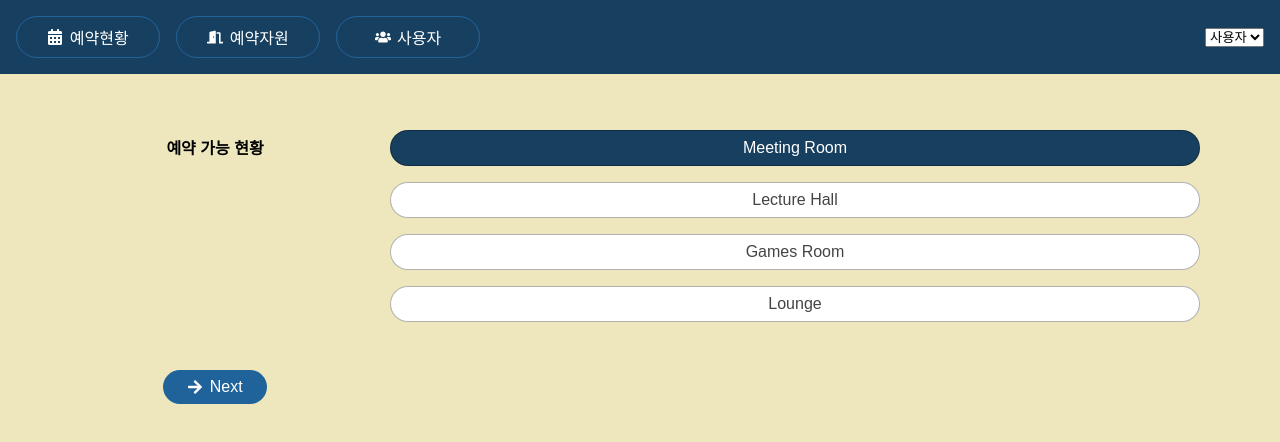
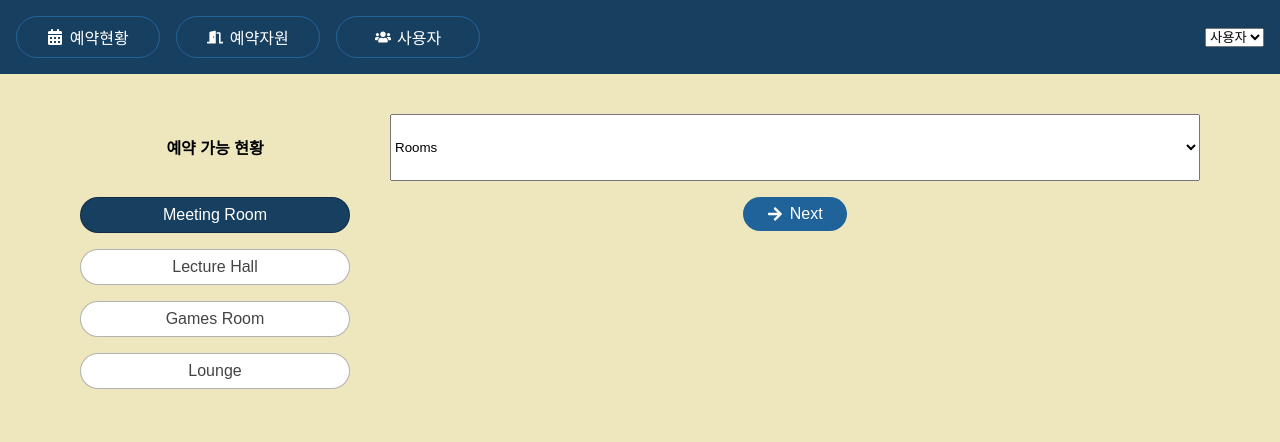
Before and after one commit to samesamessa/React-Demo, a React (Vite) app: page /bookable in a window 1280 px wide. Shown: the top 442 px of the page. Built offline with nearby package versions, Linux system fonts and the light colour scheme.

Commit message:
#3 useState_2 (상태값 관리) 자원의 그룹값 선택할 select 추가

```diff
--- a/src/component/Bookables/BookList.jsx
+++ b/src/component/Bookables/BookList.jsx
@@ -4,20 +4,26 @@
 
 function BookList(){
     console.log("bookables", bookables)
-    const group = "Rooms"
+    // const group = "Rooms"
+    const [group, setGroup] = useState("Rooms")
     const bookableGroup = bookables.filter(b => (b.group === group))
     // 상태값 관리를 해야할 변수 bookableIndex
     // setBookableIndex 는 useState가 리턴해주는 메소드
     const [bookableIndex, setBookableIndex] = useState(0)
+    const groups = ["Rooms", "Kit"]
 
     function nextBookableIndex() {
         setBookableIndex((i) => (i+1) % bookableGroup.length)
         // 상태값 변경 메소드의 인자 i는 bookableIndex의 값
     }
 
+
     return (
         // return의 최상위태그는 무조건 1개
         <>
+            <select value={group} onChange={(e) => setGroup(e.target.value) }>
+                {groups.map(g => <option key={g} value={g}>{g}</option>)}
+            </select>
             <ul className="items-list-nav">
                 {bookableGroup.map((b, i) => (
                     <li key={b.id} className={i === bookableIndex ? "selected" : null}>
```
